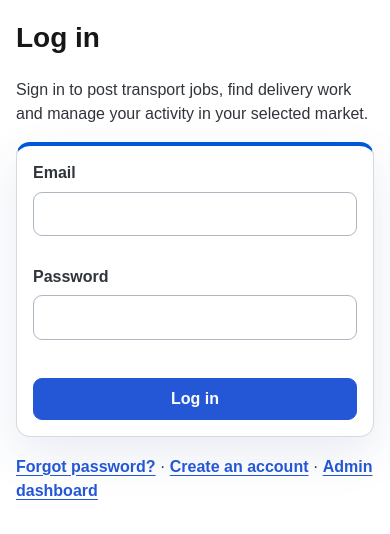
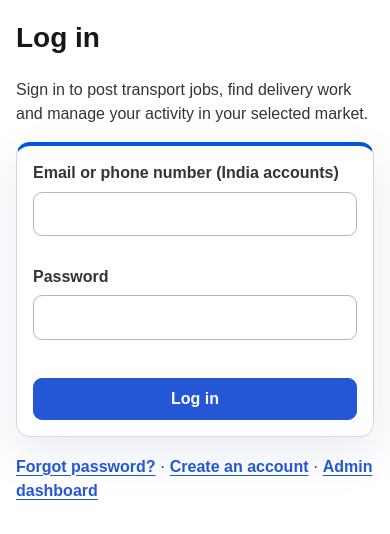
Before and after one commit to Post2Drive/post2drive-app, a Next.js app: page /login in a window 390 px wide. Shown: the top 534 px of the page. Built offline with nearby package versions, Linux system fonts and the light colour scheme; no server answers.

Commit message:
Allow India users to log in with phone number

```diff
--- a/app/login/page.tsx
+++ b/app/login/page.tsx
@@ -35,7 +35,7 @@ export default function LoginPage() {
     setLoading(false);
 
     if (res?.error) {
-      setError("Invalid email or password. If you recently signed up, you may need to verify your email.");
+      setError("Invalid email/phone or password. If you recently signed up outside India, you may need to verify your email.");
       return;
     }
 
@@ -68,8 +68,8 @@ export default function LoginPage() {
       {notice && <p role="status" aria-live="polite">{notice}</p>}
       <form onSubmit={handleSubmit} style={{ display: "flex", flexDirection: "column", gap: 12 }}>
         <label>
-          Email
-          <input type="email" autoComplete="email" required value={email} onChange={(e) => setEmail(e.target.value)} />
+          Email or phone number (India accounts)
+          <input type="text" autoComplete="username" required value={email} onChange={(e) => setEmail(e.target.value)} />
         </label>
         <label>
           Password
```
